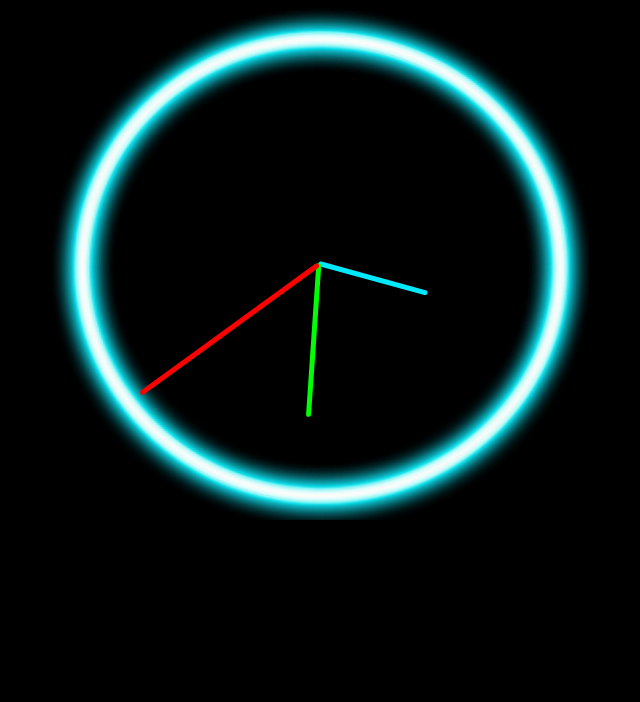
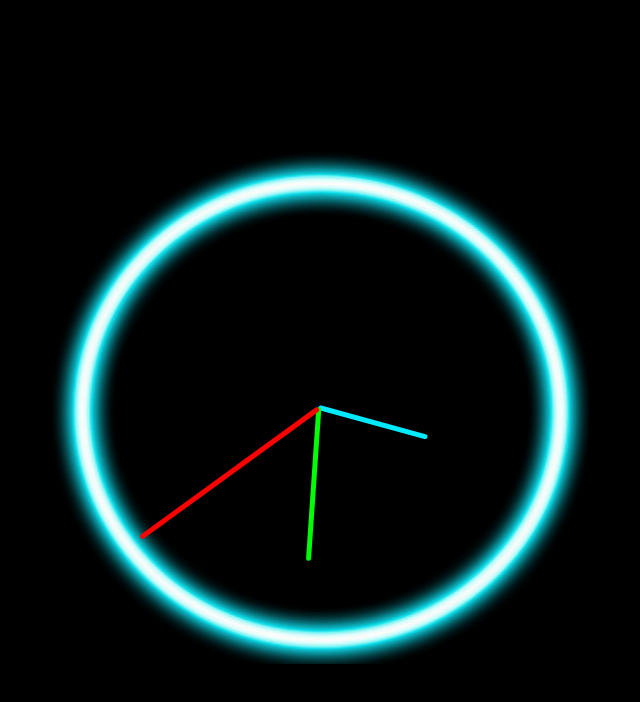
Before and after one commit to imSyntn/Analog-Clock, a plain HTML site: page index.html in a window 1280 px wide. Shown: the whole page, without its empty margins (320-960 px from the left). Drawn offline with Linux system fonts and the light colour scheme.

Commit message:
Update index.html

```diff
--- a/index.html
+++ b/index.html
@@ -11,11 +11,14 @@
 
 <body>
 
-    <div id="clockContainer">
-        <div id="hour"></div>
-        <div id="minute"></div>
-        <div id="second"></div>
+    <div class="background">
+        <div id="clockContainer">
+            <div id="hour"></div>
+            <div id="minute"></div>
+            <div id="second"></div>
+        </div>
     </div>
+
 
     <script src="script.js"></script>
 
```
